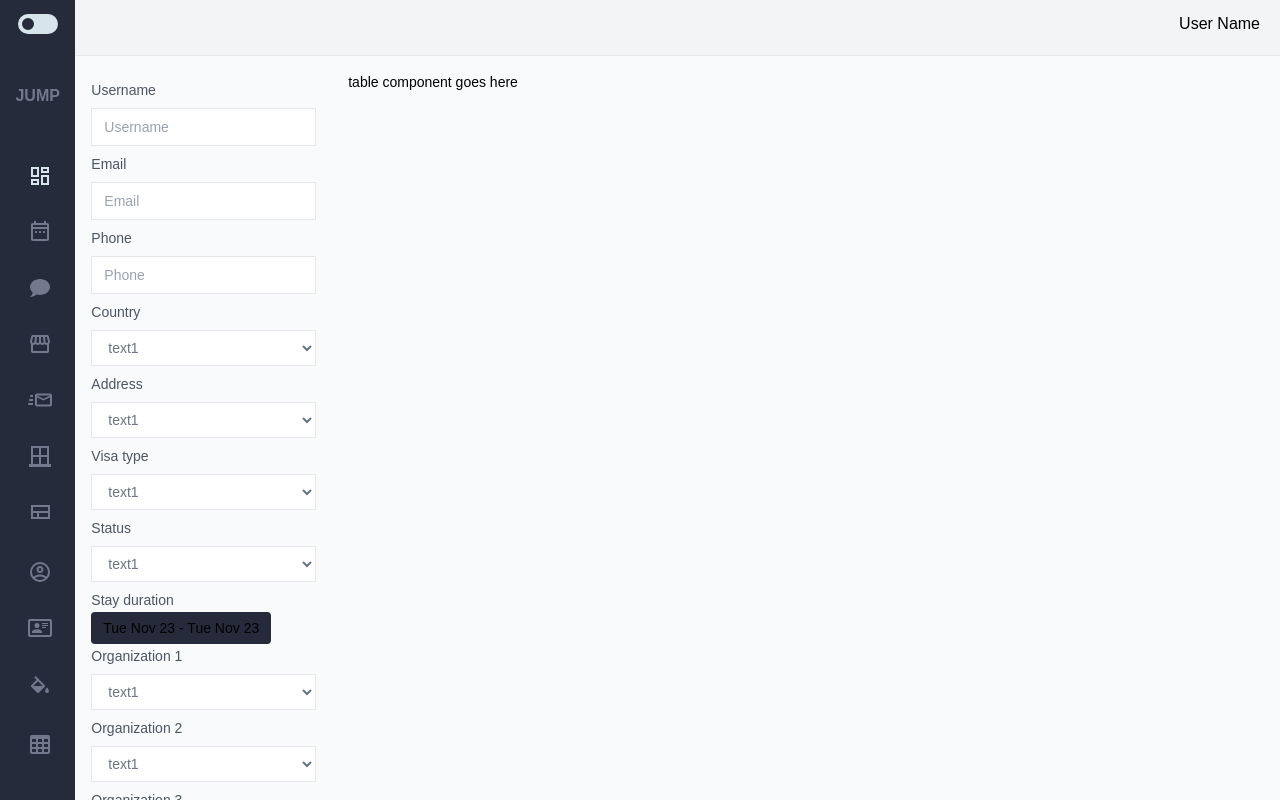
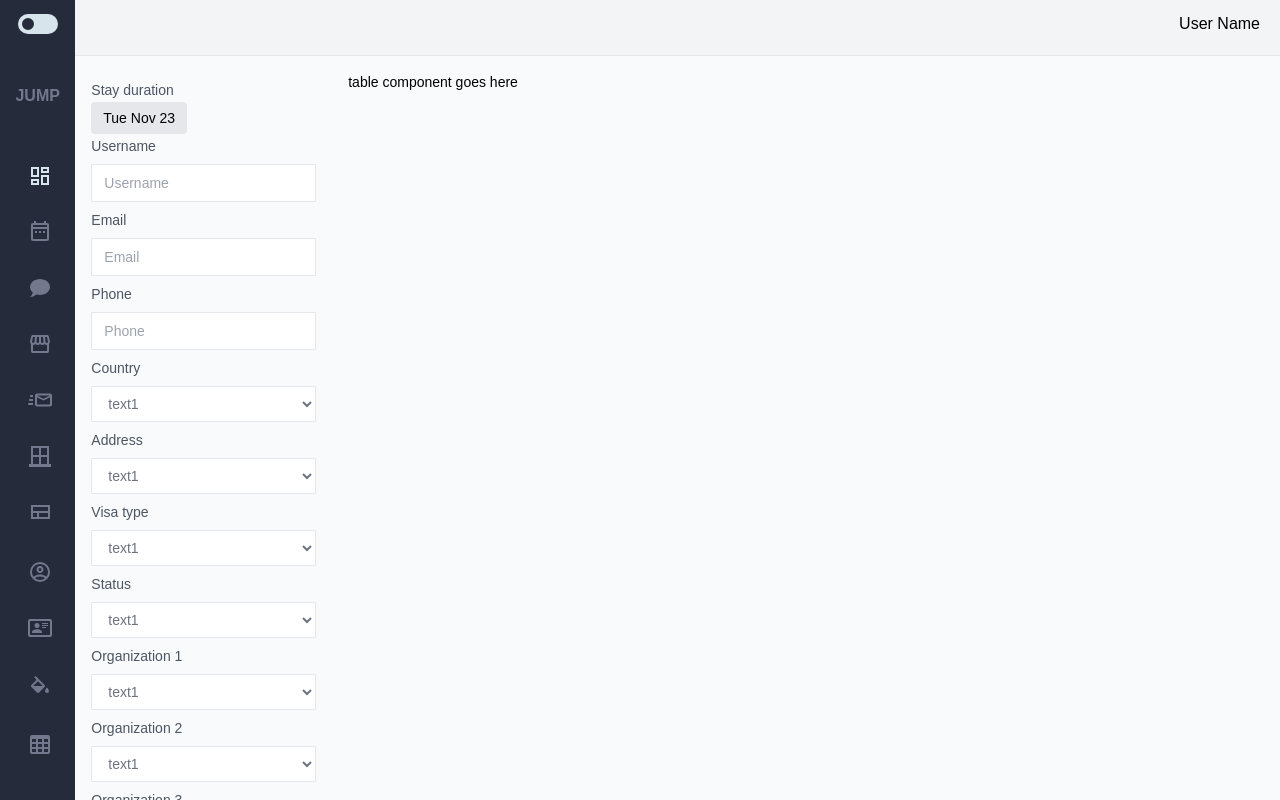
Before and after one commit to Ochirpurev-inGTN/admin_panel_jump, a Next.js app: page /dashboard in a window 1280 px wide. Built offline with nearby package versions, Linux system fonts and the light colour scheme.

Commit message:
creating custom calendar

```diff
--- a/src/components/Sidebar.tsx
+++ b/src/components/Sidebar.tsx
@@ -477,7 +477,7 @@ const SideBar: React.FC = ({ children }) => {
   return (
     <div className="max-h-screen h-screen bg-gray-600 overflow-y-auto">
       <div
-        className={`relative inset-y-0 left-0 z-40 text-blue-200`}
+        className={` text-blue-200`}
         onClick={() => sideBarHandler(!OpenSidebar)}
       >
         <Icon
--- a/src/pages/dashboard/index.tsx
+++ b/src/pages/dashboard/index.tsx
@@ -68,20 +68,107 @@ interface IdatePick {
 }
 
 const DatePicker: React.FC<IdatePick> = ({ label, startDate, endDate }) => {
-  const [OpenCalendar,setOpenCalendar]= useState(false)
+  const [OpenCalendar, setOpenCalendar] = useState(false);
+  const [Days, SetDays] = useState([0, 1]);
+
+  const months = [
+    "Jan",
+    "Feb",
+    "Mar",
+    "Apr",
+    "May",
+    "Jun",
+    "Jul",
+    "Aug",
+    "Sep",
+    "Oct",
+    "Nov",
+    "Dec",
+  ];
+
+  const getNumberOfDaysInMonth = (year: string, month: string) => {
+    const Days = new Date(Number(year), Number(month), 0).getDate();
+    console.log("days  ===", Days);
+    return Days;
+  };
+
+  const generateMonth = () => {
+    const myDays = getNumberOfDaysInMonth("2020", "2");
+    const DaysArray = [];
+    for (let i = 0; i < myDays; i++) {
+      DaysArray.push(i + 1);
+      console.log("my i -==", i);
+    }
+    console.log('days arra ===', DaysArray);
+    SetDays(DaysArray);
+  };
   const handleDateLabel = () => {
-    setOpenCalendar(!OpenCalendar)
-  }
+    generateMonth();
+    setOpenCalendar(!OpenCalendar);
+  };
+
   return (
-    <div className="">
+    <div className="relative">
       <p className="label_in_dashboard_search">{label}</p>
-      <span onClick={() => handleDateLabel()} className='cursor-pointer bg-gray-600 px-3 py-2 rounded'>
+      <span
+        onClick={() => handleDateLabel()}
+        className="cursor-pointer bg-gray-200 px-3 py-2 rounded"
+      >
         {" "}
         {startDate.toString().slice(0, 10)}{" "}
         {endDate ? "- " + endDate.toString().slice(0, 10) : ""}
       </span>
-      <div className={`w-60 h-60 bg-yellow-200 sticky ${OpenCalendar ? 'block' : 'hidden'}`}>
-
+      <div
+        className={`w-52 h-60 bg-yellow-200 absolute top-14 left-0 p-3 ${
+          OpenCalendar ? "block" : "hidden"
+        }`}
+      >
+        {/* <span> SSSSS 1</span> <span> SSSSS 2</span>
+        <span> SSSSS 3</span>
+        <span> SSSSS 4</span>
+        <span> SSSSS 5</span>
+        <span> SSSSS </span>
+        <span> SSSSS </span>
+        <span> SSSSS </span>
+        <span> SSSSS </span>
+        <span> SSSSS </span>
+        <span> SSSSS </span>
+        <span> SSSSS </span>
+        <span> SSSSS </span>
+        <span> SSSSS </span>
+        <span> SSSSS </span>
+        <span> SSSSS </span>
+        <span> SSSSS </span>
+        <span> SSSSS </span>
+        <span> SSSSS </span>
+        <span> SSSSS </span>
+        <span> SSSSS </span>
+        <span> SSSSS 14</span> */}
+        {Days.map((day) => {
+          return (
+            <span key={day} className="p-1 m-1 bg-yellow-600">
+              {day}
+            </span>
+          );
+        })}
+        {/* <p className="">
+            Lorem ipsum dolor sit amet consectetur adipisicing elit. Est rerum
+            minus non quia beatae? Tempora aliquam aperiam eaque suscipit
+            voluptas, dolore cumque modi. Cumque quos nisi dolores, ut in
+            mollitia?
+            Lorem ipsum dolor sit amet consectetur adipisicing elit. Est rerum
+            minus non quia beatae? Tempora aliquam aperiam eaque suscipit
+            voluptas, dolore cumque modi. Cumque quos nisi dolores, ut in
+            mollitia?
+            Lorem ipsum dolor sit amet consectetur adipisicing elit. Est rerum
+            minus non quia beatae? Tempora aliquam aperiam eaque suscipit
+            voluptas, dolore cumque modi. Cumque quos nisi dolores, ut in
+            mollitia?
+            Lorem ipsum dolor sit amet consectetur adipisicing elit. Est rerum
+            minus non quia beatae? Tempora aliquam aperiam eaque suscipit
+            voluptas, dolore cumque modi. Cumque quos nisi dolores, ut in
+            mollitia?
+          </p> */}
       </div>
     </div>
   );
@@ -96,12 +183,18 @@ const Dashboard: NextPageWithLayout = () => {
   }, []);
 
   return (
-    <div className="md:flex md:flex-row w-full h-full">
+    <div className="md:flex md:flex-row w-full h-full relative">
       {/* to search */}
       <div
         className="p-4 w-72 xl:w-80 text-sm bg-gray-50 overflow-scroll"
         style={{ maxHeight: myInnterHeight }}
       >
+        <DatePicker
+          label="Stay duration"
+          startDate={new Date()}
+          // endDate={new Date()}
+        />
+
         <InputBoxWithLabel label="Username" />
         <InputBoxWithLabel label="Email" />
         <InputBoxWithLabel label="Phone" />
@@ -110,7 +203,6 @@ const Dashboard: NextPageWithLayout = () => {
 
         <SelectBoxWithLabel label="Visa type" data={mockData} />
         <SelectBoxWithLabel label="Status" data={mockData} />
-        <DatePicker label="Stay duration" startDate={new Date()} endDate={new Date()}/>
         <SelectBoxWithLabel label="Organization 1" data={mockData} />
         <SelectBoxWithLabel label="Organization 2" data={mockData} />
 
```
